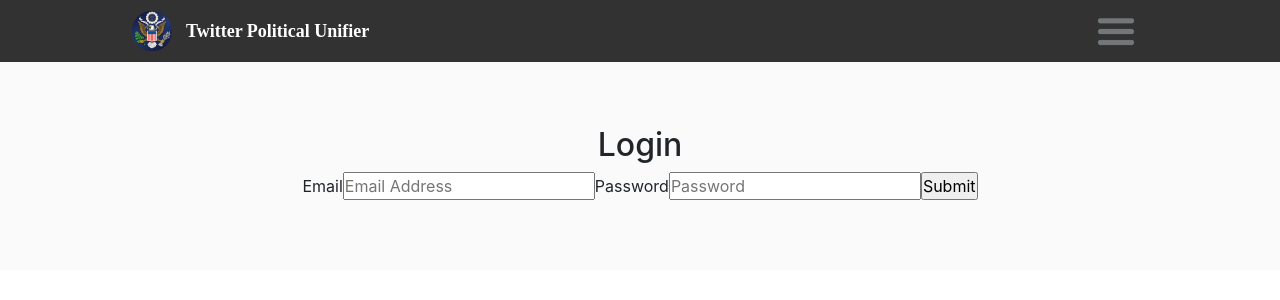
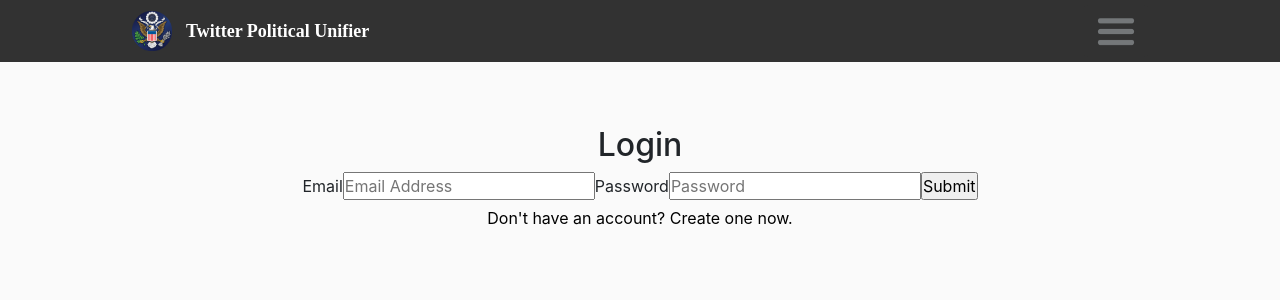
Before and after one commit to knownastron/TwitterPoliticalUnifier, a React (Create React App) app in the folder project/reactapp/: page /login in a window 1280 px wide. Shown: the top 300 px of the page. Built offline with nearby package versions, Linux system fonts and the light colour scheme; no server answers; a web font is replaced by a local one; what aws-amplify would draw is missing.

Commit message:
added redirect to registration and updated create account button

```diff
--- a/project/reactapp/src/components/Login.js
+++ b/project/reactapp/src/components/Login.js
@@ -9,7 +9,8 @@ class Login extends React.Component {
     email: '',
     password: '',
     toConfirm: false,
-    isLoggedIn: false
+    isLoggedIn: false,
+    createNewUser: false
   };
 
   validateEmail = (email) => {
@@ -35,12 +36,19 @@ class Login extends React.Component {
     console.log(this.props.isAuthenticated);
   }
 
+  newAccount = e => {
+    e.preventDefault();
+    this.setState({createNewUser: true})
+  }
+
 
   render() {
     if (this.props.isAuthenticated) {
       return (< Redirect to="/dashboard" />)
     } else if (this.props.confirmationRequired) {
       return (< Redirect to="/verify" />)
+    } else if (this.state.createNewUser) {
+      return (<Redirect to="/register" />)
     } else if (!this.state.toConfirm) {
       return (
         <div className="component-main-div">
@@ -53,6 +61,7 @@ class Login extends React.Component {
               placeholder="Email Address"
               onChange={this.onChange}/>
 
+
             <label htmlFor="password">Password</label>
             <input type="password"
               id="passwordInput"
@@ -60,12 +69,14 @@ class Login extends React.Component {
               placeholder="Password"
               onChange={this.onChange}/>
             <input type="submit" value="Submit" />
+            <p>
+              <button className="link" onClick={this.newAccount}>Don't have an account? Create one now.</button>
+            </p>
           </form>
         </div>
       );
-    } else {
-      return (<Redirect to="/verify" />)
     }
+
 
   }
 }
```
